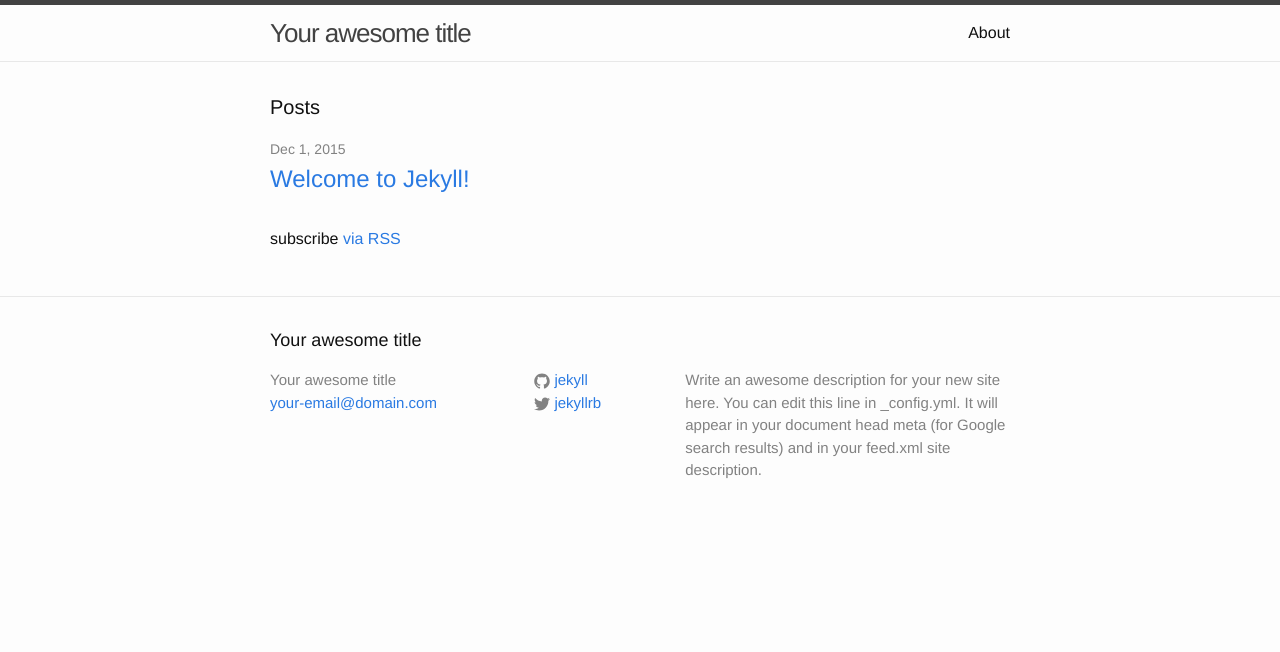
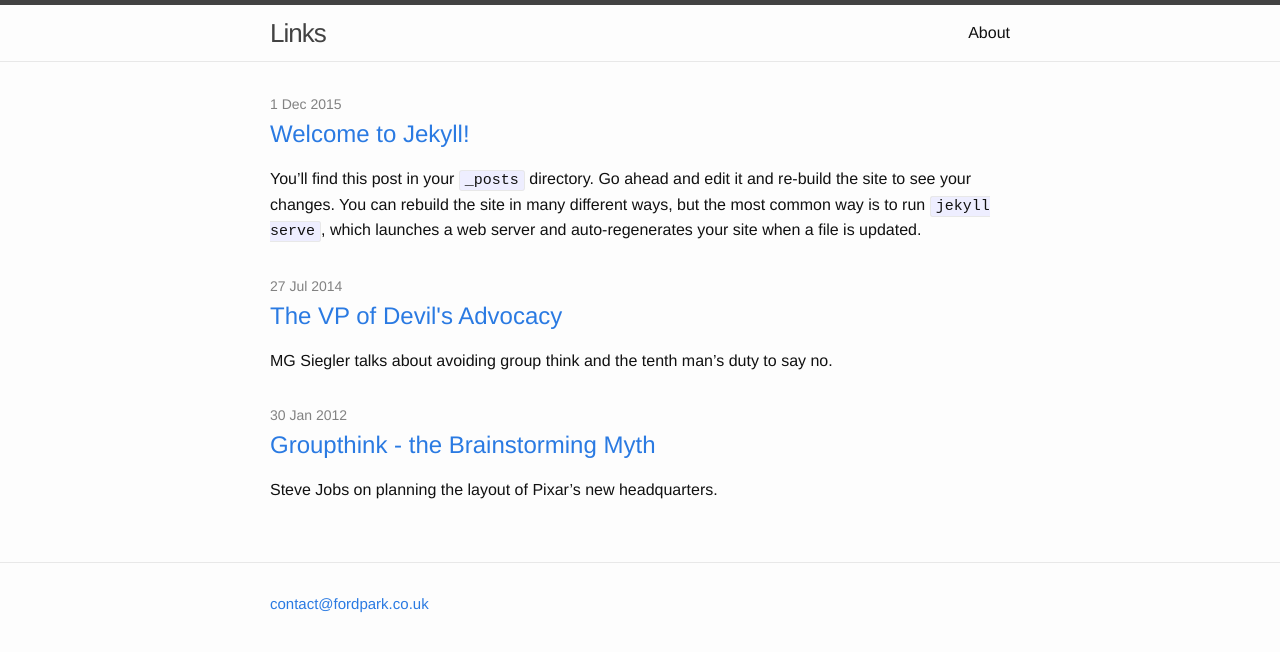
Before and after one commit to FordPark/fordpark.github.io, a Jekyll site: the page built from index.html, in a window 1280 px wide. Shown: the top 652 px of the page. Built offline with Jekyll 4.4.1, drawn with Linux system fonts in a browser that asks for light colours.

Commit message:
Commit in case I have to wipe laptop.

```diff
--- a/_config.yml
+++ b/_config.yml
@@ -6,16 +6,14 @@
 # 'jekyll serve'. If you change this file, please restart the server process.
 
 # Site settings
-title: Your awesome title
-email: your-email@domain.com
+title: Links
+email: contact@fordpark.co.uk
 description: > # this means to ignore newlines until "baseurl:"
-  Write an awesome description for your new site here. You can edit this
-  line in _config.yml. It will appear in your document head meta (for
-  Google search results) and in your feed.xml site description.
+
 baseurl: "" # the subpath of your site, e.g. /blog
 url: "http://yourdomain.com" # the base hostname & protocol for your site
-twitter_username: jekyllrb
-github_username:  jekyll
+twitter_username:
+github_username:
 
 # Build settings
 markdown: kramdown
--- a/_includes/footer.html
+++ b/_includes/footer.html
@@ -2,24 +2,15 @@
 
   <div class="wrapper">
 
-    <h2 class="footer-heading">{{ site.title }}</h2>
-
     <div class="footer-col-wrapper">
       <div class="footer-col footer-col-1">
         <ul class="contact-list">
-          <li>{{ site.title }}</li>
           <li><a href="mailto:{{ site.email }}">{{ site.email }}</a></li>
         </ul>
       </div>
 
       <div class="footer-col footer-col-2">
         <ul class="social-media-list">
-          {% if site.github_username %}
-          <li>
-            {% include icon-github.html username=site.github_username %}
-          </li>
-          {% endif %}
-
           {% if site.twitter_username %}
           <li>
             {% include icon-twitter.html username=site.twitter_username %}
--- a/_layouts/post.html
+++ b/_layouts/post.html
@@ -5,7 +5,7 @@ layout: default
 
   <header class="post-header">
     <h1 class="post-title" itemprop="name headline">{{ page.title }}</h1>
-    <p class="post-meta"><time datetime="{{ page.date | date_to_xmlschema }}" itemprop="datePublished">{{ page.date | date: "%b %-d, %Y" }}</time>{% if page.author %} • <span itemprop="author" itemscope itemtype="http://schema.org/Person"><span itemprop="name">{{ page.author }}</span></span>{% endif %}</p>
+    <p class="post-meta"><time datetime="{{ page.date | date_to_xmlschema }}" itemprop="datePublished">{{ page.date | date: "%-d %b %Y" }}</time>{% if page.author %} • <span itemprop="author" itemscope itemtype="http://schema.org/Person"><span itemprop="name">{{ page.author }}</span></span>{% endif %}</p>
   </header>
 
   <div class="post-content" itemprop="articleBody">
--- /dev/null
+++ b/_posts/2012-01-30-groupthink-the-brainstorming-myth.markdown
@@ -0,0 +1,7 @@
+---
+layout: post
+title:  "Groupthink - the Brainstorming Myth"
+date:   2012-01-30 12:00:00 +0000
+categories:
+---
+Steve Jobs on planning the layout of Pixar’s new headquarters.
--- /dev/null
+++ b/_posts/2014-07-27-the-vp-of-devils-advocacy.markdown
@@ -0,0 +1,11 @@
+---
+layout: post
+title:  "The VP of Devil's Advocacy"
+date:   2014-07-27 12:00:00 +0000
+categories:
+---
+MG Siegler talks about avoiding group think and the tenth man’s duty to say no.
+
+<!--more-->
+
+Blah.
--- a/index.html
+++ b/index.html
@@ -4,20 +4,17 @@ layout: default
 
 <div class="home">
 
-  <h1 class="page-heading">Posts</h1>
-
   <ul class="post-list">
     {% for post in site.posts %}
       <li>
-        <span class="post-meta">{{ post.date | date: "%b %-d, %Y" }}</span>
+        <span class="post-meta">{{ post.date | date: "%-d %b %Y" }}</span>
 
         <h2>
           <a class="post-link" href="{{ post.url | prepend: site.baseurl }}">{{ post.title }}</a>
         </h2>
+        {{ post.excerpt }}
       </li>
     {% endfor %}
   </ul>
 
-  <p class="rss-subscribe">subscribe <a href="{{ "/feed.xml" | prepend: site.baseurl }}">via RSS</a></p>
-
 </div>
```
